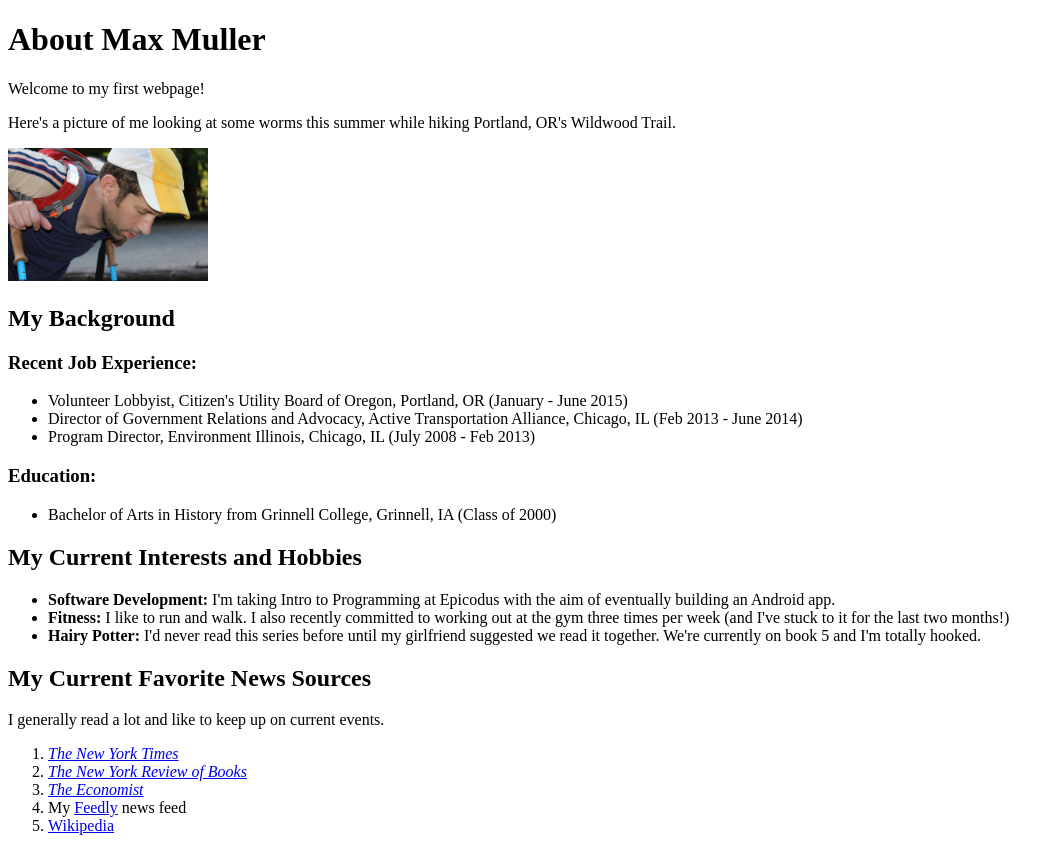
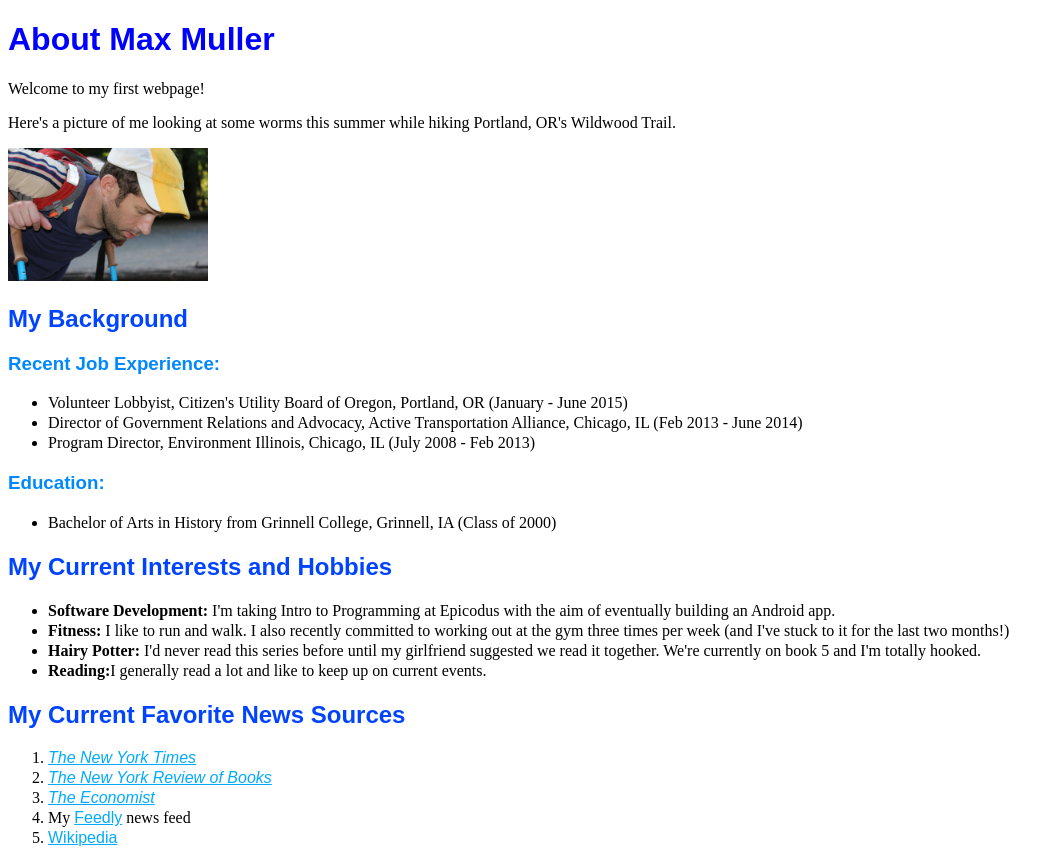
Before and after one commit to maxjmuller/about-max-muller, a plain HTML site: page index.html in a window 1280 px wide. Shown: the whole page, without its empty margins (0-1064 px from the left). Drawn offline with Linux system fonts and the light colour scheme.

Commit message:
Add CSS styles and misc typo fixes throughout.

```diff
--- /dev/null
+++ b/css/styles.css
@@ -0,0 +1,23 @@
+h1 {
+  color: #0000ff;
+  font-family: sans-serif;
+}
+
+h2 {
+  color: #0044ff;
+  font-family: sans-serif;
+}
+
+h3 {
+  color: #0088ff;
+  font-family: sans-serif;
+}
+
+a {
+  font-family: sans-serif;
+  color: #00aaff;
+}
+
+li {
+  line-height: 20px
+}
--- a/index.html
+++ b/index.html
@@ -1,6 +1,7 @@
 <!DOCTYPE html>
 <html>
   <head>
+    <link href="css/styles.css" rel="stylesheet" type="text/css">
     <title>About Max Muller</title>
   </head>
 
@@ -29,10 +30,10 @@
         <li><strong>Software Development:</strong> I'm taking Intro to Programming at Epicodus with the aim of eventually building an Android app.</li>
         <li><strong>Fitness:</strong> I like to run and walk. I also recently committed to working out at the gym three times per week (and I've stuck to it for the last two months!)</li>
         <li><strong>Hairy Potter:</strong> I'd never read this series before until my girlfriend suggested we read it together. We're currently on book 5 and I'm totally hooked.</li>
+        <li><strong>Reading:</strong>I generally read a lot and like to keep up on current events.</li>
       </ul>
 
     <h2>My Current Favorite News Sources</h2>
-    <p>I generally read a lot and like to keep up on current events.
       <ol>
         <li><em><a href="http://www.nytimes.com">The New York Times</a></em></li>
         <li><em><a href="http://www.nybooks.com">The New York Review of Books</a></em></li>
```
Also changed, not shown: 1 other file.
